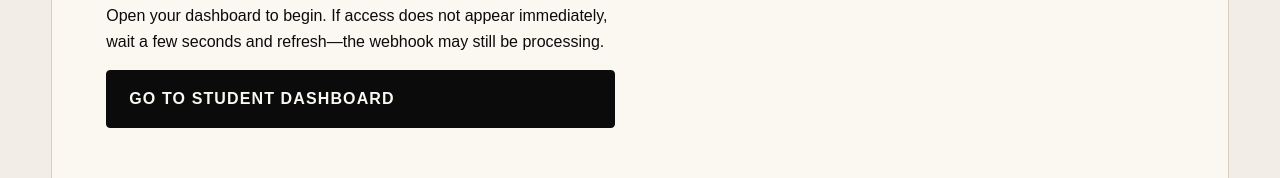
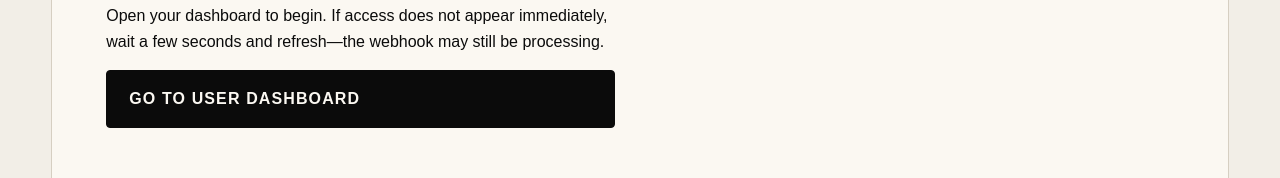
Before and after one commit to riversantoine93-dotcom/TCF-Learn, a Next.js app: page /success in a window 1280 px wide. Shown: the part 501-679 px from the top of the page. Built offline with nearby package versions, Linux system fonts and the light colour scheme; no server answers.

Commit message:
Rename student dashboard to user dashboard

```diff
--- a/app/success/page.tsx
+++ b/app/success/page.tsx
@@ -2,5 +2,5 @@ import Link from "next/link";
 import Header from "@/components/Header";
 
 export default function SuccessPage() {
-  return <main><Header/><section className="auth-shell"><div className="auth-card success-card"><span className="eyebrow">PAYMENT RECEIVED</span><h1>Welcome to TCF LEARN.</h1><p>Your $97 enrollment in <strong>Turning Forward: The Work Beyond Fear</strong> was completed. Stripe is securely confirming your access now.</p><p>Open your dashboard to begin. If access does not appear immediately, wait a few seconds and refresh—the webhook may still be processing.</p><Link className="button full" href="/dashboard">Go to student dashboard</Link></div></section></main>;
+  return <main><Header/><section className="auth-shell"><div className="auth-card success-card"><span className="eyebrow">PAYMENT RECEIVED</span><h1>Welcome to TCF LEARN.</h1><p>Your $97 enrollment in <strong>Turning Forward: The Work Beyond Fear</strong> was completed. Stripe is securely confirming your access now.</p><p>Open your dashboard to begin. If access does not appear immediately, wait a few seconds and refresh—the webhook may still be processing.</p><Link className="button full" href="/dashboard">Go to user dashboard</Link></div></section></main>;
 }
```
